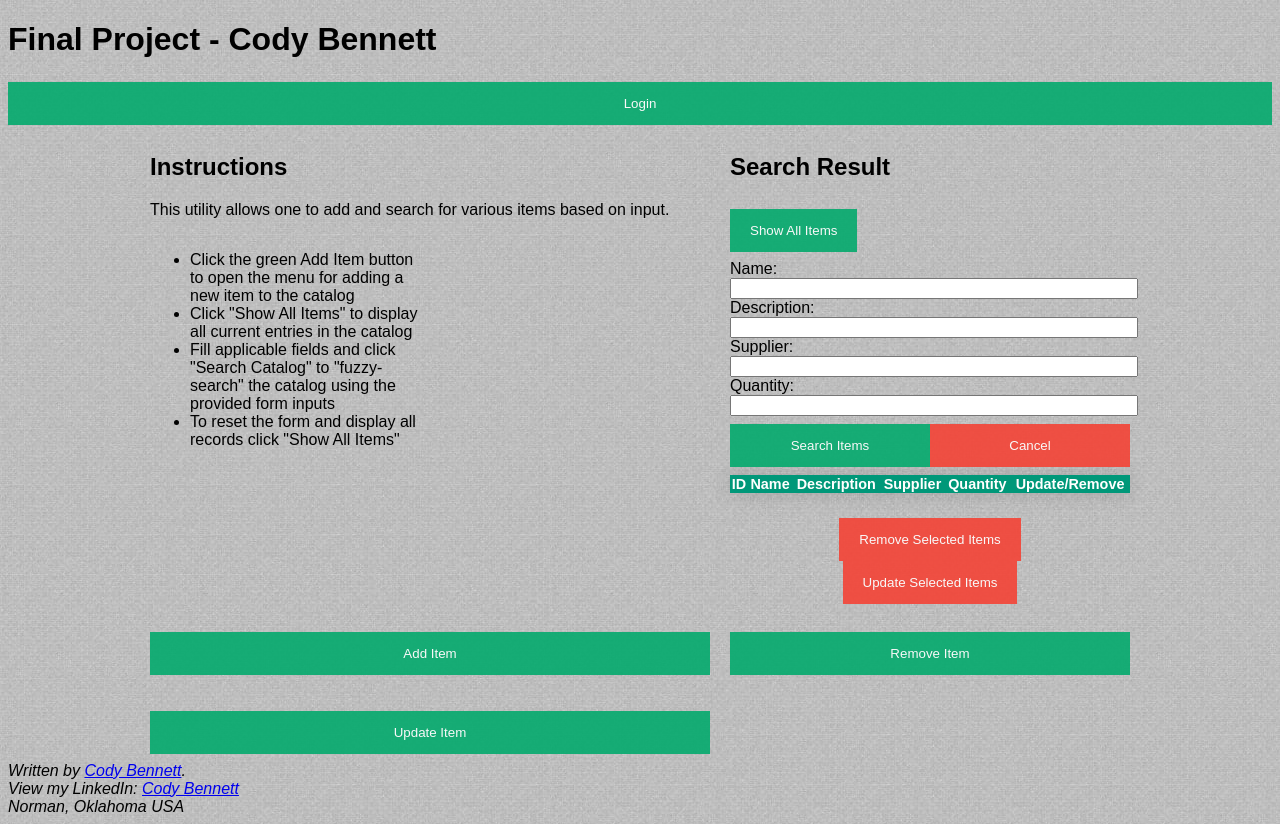
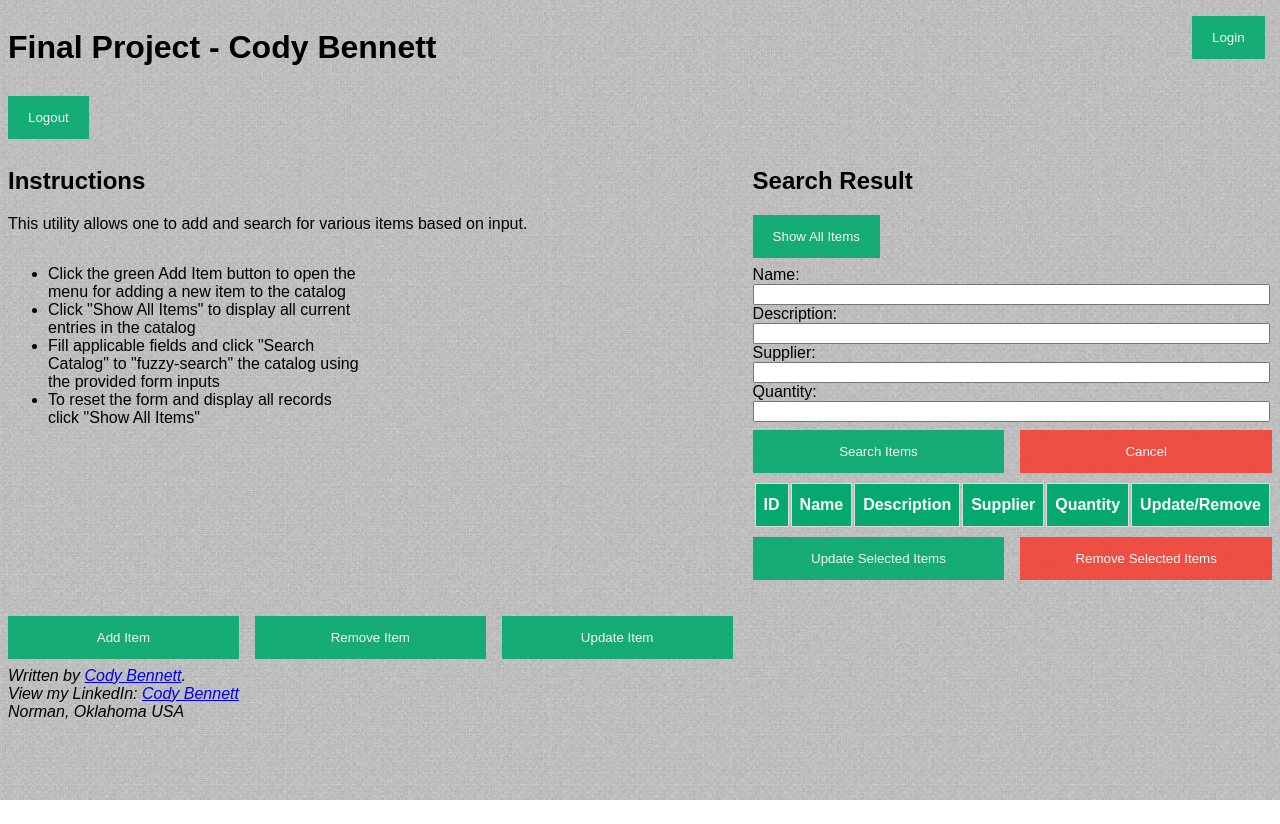
Before and after one commit to codybennett/LIS4613-Final-Project, a website: page client/index.html in a window 1280 px wide. After the commit the page ends 800 px from the top, so only its background shows below. Drawn offline with Linux system fonts and the light colour scheme; no server answers.

Commit message:
Style changes

```diff
--- a/client/checkSession.js
+++ b/client/checkSession.js
@@ -6,12 +6,13 @@ fetch(`http://localhost:3000/check-session`, {
 }).then(response => {
     if (response.ok) {
         document.getElementById("auth-login-button").style.display = "none"
-        document.getElementById("auth-logout-button").style.display = "inline"
+        document.getElementById("auth-logout-button").className = "auth-button"
         document.getElementById("login-menu").style.display = "none"
     } else {
         document.getElementById("auth-logout-button").style.display = "none"
         document.getElementById("add-item-bttn").style.display = "none";
         document.getElementById("remove-item-bttn").style.display = "none";
+        document.getElementById("update-item-bttn").style.display = "none";
         document.getElementById("remove-selected-item-bttn").style.display = "none";
         document.getElementById("update-selected-item-bttn").style.display = "none";
 
--- a/client/index.html
+++ b/client/index.html
@@ -12,9 +12,15 @@
 </head>
 
 <body>
+    <div class="page_top">
         <h1>Final Project - Cody Bennett</h1>
         <button id="auth-login-button" onclick="document.getElementById('login-menu').style.display='block'"
-        style="display: inline-block;margin-top:2px;min-height:1px;min-width:1px;">Login</button>
+            class="auth-button">Login</button>
+        <!-- Logout button is hidden unless user is logged in -->
+        <button id="auth-logout-button" class="auth-button" onclick="logout()">Logout</button>
+
+    </div>
+
     <div id="login-menu" class="modal"> <span onclick="document.getElementById('login-menu').style.display='none'"
             class="close" title="Close Modal">&times;</span>
         <form name="login-modal-form" id="login-modal-form" class="modal-content" onsubmit="login()">
@@ -32,8 +38,6 @@
             </div>
         </form>
     </div>
-    <!-- Logout button is hidden unless user is logged in -->
-    <button id="auth-logout-button" onclick="logout()" style="display: none;">Logout</button>
 
 
     <!-- Create "pop up" modal menu for pretty form inputs -->
@@ -87,16 +91,43 @@
     </div>
 
     <!-- Create "pop up" modal menu for pretty form inputs -->
+    <div id="update-checked-pop-menu" class="modal"> <span
+            onclick="document.getElementById('update-checked-pop-menu').style.display='none'" class="close"
+            title="Close Modal">&times;</span>
+        <form name="modal-form" id="modal-form" class="modal-content" onsubmit="updateCheckedItems()">
+            <div class="container">
+                <h2>Update Item from Inventory</h2>
+                <label for="update_checked_item_name_modal">Item Name:</label>
+                <input type="text" id="update_checked_item_name_modal" name="update_checked_item_name_modal"><br>
+                <label for="update_checked_description_modal">Description:</label>
+                <input type="text" id="update_checked_description_modal" name="update_checked_description_modal"><br>
+                <label for="update_checked_supplier_modal">Supplier:</label>
+                <input type="text" id="update_checked_supplier_modal" name="update_checked_supplier_modal"><br>
+
+                <label for="update_checked_quantity_modal">Quantity:</label>
+                <input type="number" id="update_checked_quantity_modal" name="update_checked_quantity_modal"><br>
+                <div class="clearfix">
+                    <button type="submit" class="submitbtn" id="submitbtn">Update Item(s)</button>
+                    <button type="button"
+                        onclick="document.getElementById('update-checked-pop-menu').style.display='none'"
+                        class="cancelbtn">Cancel</button>
+                </div>
+            </div>
+
+        </form>
+    </div>
+
+    <!-- Create "pop up" modal menu for pretty form inputs -->
     <div id="update-pop-menu" class="modal"> <span
             onclick="document.getElementById('update-pop-menu').style.display='none'" class="close"
             title="Close Modal">&times;</span>
-        <form name="modal-form" id="modal-form" class="modal-content" onsubmit="updateCheckedItems()">
+        <form name="modal-form" id="modal-form" class="modal-content" onsubmit="updateItems()">
             <div class="container">
                 <h2>Update Item from Inventory</h2>
                 <label for="update_item_name_modal">Item Name:</label>
                 <input type="text" id="update_item_name_modal" name="update_item_name_modal"><br>
                 <label for="update_description_modal">Description:</label>
-                <input type="text" id="update_description_modal" name=update_description_modal"><br>
+                <input type="text" id="update_description_modal" name="update_description_modal"><br>
                 <label for="update_supplier_modal">Supplier:</label>
                 <input type="text" id="update_supplier_modal" name="update_supplier_modal"><br>
 
@@ -138,7 +169,7 @@
                 Search Result
             </h2>
             <!-- Show all will be available for readonly/unauthenticated requests -->
-            <button class="showallbttn" onclick="resetSearch()" style="width:auto;">Show All Items</button>
+            <button class="showallbttn" onclick="resetSearch()">Show All Items</button>
             <form id="itemSearch" onsubmit="searchItem()">
                 <label for="item_name">Name:</label>
                 <input type="text" id="item_name" name="item_name" required><br>
@@ -148,7 +179,7 @@
                 <input type="text" id="supplier" name="supplier"><br>
                 <label for="quantity">Quantity:</label>
                 <input type="number" id="quantity" name="quantity"><br>
-                <div class="clearfix">
+                <div class="aside-buttons">
                     <button type="submit" class="submitbtn" id="submitbtn">Search Items</button>
                     <button type="button" onclick="document.getElementById('itemSearch').reset()"
                         class="cancelbtn">Cancel</button>
@@ -168,26 +199,33 @@
                 <tbody id="items">
                 </tbody>
             </table>
+            <div class="aside-buttons">
+                <!-- On Click button to remove checked items from list -->
 
-            <!-- On Click button to remove checked items from list -->
-            <button id="remove-selected-item-bttn" class="removebttn" onclick="removeCheckedItems()"
-                style="width:auto;">Remove Selected Items</button>
-            <button id="update-selected-item-bttn" class="removebttn"
-                onclick="document.getElementById('update_item_name_modal').value='Cannot Change Multiple Names at Once';document.getElementById('update_item_name_modal').readOnly=true;document.getElementById('update-pop-menu').style.display='block'"
-                style="width: auto;">Update Selected Items</button>
+                <button id="update-selected-item-bttn" class="updatebttn"
+                    onclick="document.getElementById('update_checked_item_name_modal').value='Cannot Change Multiple Names at Once';document.getElementById('update_checked_item_name_modal').readOnly=true;document.getElementById('update-checked-pop-menu').style.display='block'">Update
+                    Selected Items</button>
+                <button id="remove-selected-item-bttn" class="removebttn" onclick="removeCheckedItems()">Remove Selected
+                    Items</button>
+            </div>
+        </aside>
 
-        </aside>
+        <div class="admin-area">
+
 
             <!-- CRUD operation buttons visibility managed by checkSession utility -->
             <button id="add-item-bttn" class="admin-bttn"
-            onclick="document.getElementById('add-pop-menu').style.display='block'" style="width:auto;">Add
+                onclick="document.getElementById('add-pop-menu').style.display='block'">Add
                 Item</button>
             <button id="remove-item-bttn" class="admin-bttn"
-            onclick="document.getElementById('remove-pop-menu').style.display='block'" style="width:auto;">Remove
+                onclick="document.getElementById('remove-pop-menu').style.display='block'">Remove
                 Item</button>
             <button id="update-item-bttn" class="admin-bttn"
-            onclick="document.getElementById('update-pop-menu').style.display='block'" style="width:auto;">Update
+                onclick=" document.getElementById('update_item_name_modal').style.readOnly = false;
+        document.getElementById('update_item_name_modal').value = '';document.getElementById('update-pop-menu').style.display='block'">Update
                 Item</button>
+
+        </div>
     </main>
 
 </body>
@@ -246,10 +284,47 @@
         console.log(checkedItems)
         event.preventDefault();
         const itemData = {
+            description: document.getElementById('update_checked_description_modal').value,
+            supplier: document.getElementById('update_checked_supplier_modal').value,
+            quantity: document.getElementById('update_checked_quantity_modal').value,
+            id: checkedItems
+        };
+        console.log(itemData);
+        fetch(`http://localhost:3000/update-item`, {
+                method: 'PUT',
+                headers: {
+                    'Content-Type': 'application/json'
+                },
+                body: JSON.stringify(itemData)
+            })
+            .then(response => {
+                if (!response.ok) {
+                    throw new Error('Network response was not ok');
+                }
+                return response.text();
+            })
+            .then(() => {
+                alert('Updated item(s) successfully');
+                document.getElementById('update-checked-pop-menu').style.display = 'none';
+            })
+
+            .catch((error) => {
+                console.error('Error:', error);
+                alert('An error occurred while updating the item');
+            });
+    };
+</script>
+
+
+<script>
+    function updateItems() {
+        event.preventDefault();
+
+        const itemData = {
+            name: document.getElementById('update_item_name_modal').value,
             description: document.getElementById('update_description_modal').value,
             supplier: document.getElementById('update_supplier_modal').value,
             quantity: document.getElementById('update_quantity_modal').value,
-            id: checkedItems
         };
         console.log(itemData);
         fetch(`http://localhost:3000/update-item`, {
@@ -276,6 +351,7 @@
             });
     };
 </script>
+
 
 <script>
     function removeItem() {
--- a/client/styles.css
+++ b/client/styles.css
@@ -1,16 +1,35 @@
 .grid {
-    margin: 0 auto;
-    padding: 0 20px;
-    max-width: 980px;
+    /* margin: 0 auto; */
+    /* padding: 0 20px; */
+    /* max-width: 90%; */
     display: grid;
     grid-template-columns: 3fr 1fr;
     grid-gap: 20px;
+}
+
+
+.admin-area {
+    display: inline-grid;
+    grid-template-columns: 1fr 1fr 1fr;
+    gap: 1em;
 }
 
 html {
     background-image: url("patterned_background.jpeg");
 }
 
+.page_top {
+    display: inline-grid;
+
+    grid-template-columns: 3fr 5em;
+}
+
+.page_top .auth-button {
+    /* position: right; */
+    /* min-height:1px; */
+    height: fit-content;
+    width: fit-content;
+}
 
 article section {
     display: grid;
@@ -19,52 +38,53 @@ article section {
 }
 
 
+.aside-buttons {
+    display: grid;
+    gap: 1em;
+    grid-template-columns: 1fr 1fr;
+}
 
 body {
     font-family: Arial, Helvetica, sans-serif;
+    display: inline-grid;
 }
 
 /* Full-width input fields */
 input {
-    /* float: inline-start; */
-    width: 100%;
-    /* text-align: left; */
+    display: inline-grid;
+    width: 98%;
+    text-align: left;
 }
 
 /* Set a style for all buttons */
-button {
-    background-color: #04AA6D;
-    color: white;
-    padding: 14px 20px;
-    margin: 8px 0;
-    border: none;
-    cursor: pointer;
-    width: 100%;
-    opacity: 0.9;
-}
+
 
 button:hover {
     opacity: 1;
 }
 
-/* Extra styles for the cancel button */
-.cancelbtn {
+
+/* Set a style for all buttons */
+button {
+    background-color: #04AA6D;
+    display: grid;
+    color: white;
     padding: 14px 20px;
-    background-color: #f44336;
+    margin: 8px 0;
+    border: transparent;
+    cursor: pointer;
+    /* width: 100%; */
+    opacity: 0.9;
 }
-
-/* Float cancel and signup buttons and add an equal width */
-.cancelbtn,
-.submitbtn {
-    float: inline-start;
-    width: 50%;
-}
-
 
 .container {
     padding-bottom: 60px;
     padding-left: 16px;
     padding-right: 16px;
+}
+
+.removebttn {
+    background-color: #f44336;
 }
 
 
@@ -101,6 +121,13 @@ button:hover {
     /* Could be more or less, depending on screen size */
 }
 
+.clearfix {
+    display: inline-grid;
+    grid-template-columns: 1fr 1fr;
+    gap: 1em;
+    width: 100%;
+}
+
 /* The Close Button (x) */
 .close {
     position: absolute;
@@ -110,6 +137,14 @@ button:hover {
     font-size: 35px;
     font-weight: bold;
 }
+
+/* Extra styles for the cancel button */
+.cancelbtn {
+    background-color: #f44336;
+}
+
+/* Float cancel and signup buttons and add an equal width */
+
 
 .close:hover,
 .close:focus {
@@ -151,66 +186,26 @@ button:hover {
     }
 }
 
-table {
-    border-collapse: collapse;
-    margin: 25px 0;
-    font-size: 0.9em;
-    font-family: sans-serif;
-    min-width: 400px;
-    box-shadow: 0 0 20px rgba(0, 0, 0, 0.15);
+
+
+td,
+th {
+    border: 1px solid #ddd;
+    padding: 8px;
 }
 
-thead tr {
-    background-color: #009879;
-    color: #ffffff;
-    text-align: center;
-    border-bottom: #000;
-
+tr:nth-child(even) {
+    background-color: #f2f2f2;
 }
 
-th td {
-    padding: 12px 15px;
-    text-align: center;
+tr:hover {
+    background-color: #ddd;
 }
 
-td {
-    text-align: center;
-
+th {
+    padding-top: 12px;
+    padding-bottom: 12px;
+    text-align: left;
+    background-color: #04AA6D;
+    color: white
 }
-
-input[type="text"] {
-    text-align: left;
-    margin: auto;
-    /* display: flex; */
-    /* center checkbox horizontally */
-    vertical-align: middle;
-    /* center checkbox vertically */
-}
-
-
-.removebttn {
-    text-align: center;
-    display: flex;
-    margin: auto;
-    /* center checkbox horizontally */
-    align-self: center;
-    vertical-align: middle;
-    background-color: #f44336;
-    /* center checkbox vertically */
-}
-
-tbody tr {
-    border-bottom: 1px solid #dddddd;
-}
-
-tbody tr:nth-of-type(even) {
-    background-color: #f3f3f3;
-}
-
-tbody tr:nth-of-type(odd) {
-    background-color: rgba(215, 215, 215, 0.541);
-}
-
-tbody tr:last-of-type {
-    border-bottom: 2px solid black;
-}
```
Lines whose indentation alone changed are shown as unchanged.
